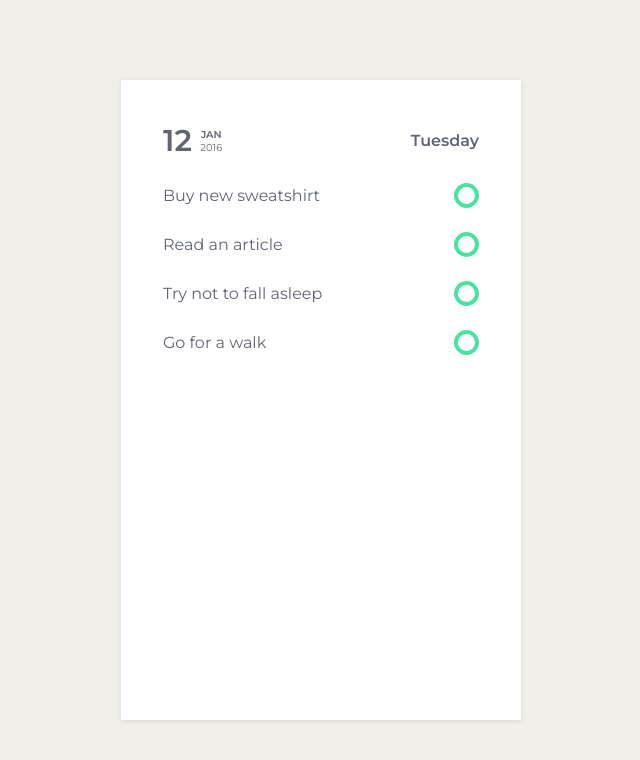
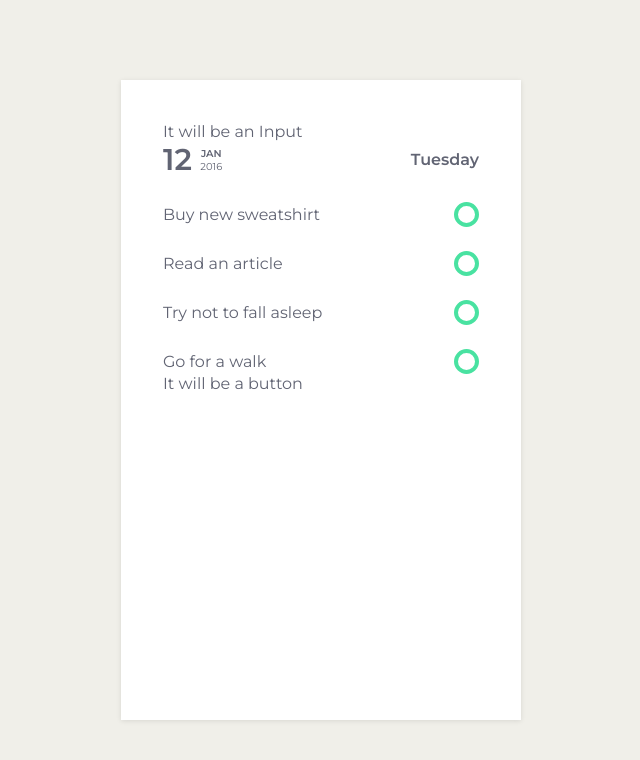
Before and after one commit to devshum/todo-react-app, a React (Create React App) app: page / in a window 1280 px wide. Shown: the top 760 px of the page, without its empty margins (319-959 px from the left). Built offline with nearby package versions, Linux system fonts and the light colour scheme.

Commit message:
added button and input folders

```diff
--- /dev/null
+++ b/src/components/Container/Button/Button.js
@@ -0,0 +1,6 @@
+import React from 'react';
+import styles from './Button.module.css';
+
+const Button = () => <div> It will be a button </div>
+
+export default Button;
--- a/src/components/Container/Container.js
+++ b/src/components/Container/Container.js
@@ -1,11 +1,15 @@
 import React from 'react';
+import Input from './Input/Input';
+import Button from './Button/Button';
 import Heading from './Heading/Heading';
 import styles from './Container.module.css';
 import TodosContainer from './Todos/TodosContainer';
 
 const Container = () => <div className={styles.container}>
+                            <Input />
                             <Heading />
                             <TodosContainer />
+                            <Button />
                         </div>
 
 export default Container;
--- /dev/null
+++ b/src/components/Container/Input/Input.js
@@ -0,0 +1,6 @@
+import React from 'react';
+import styles from './Input.module.css';
+
+const Input = () => <div> It will be an Input </div>
+
+export default Input;
--- a/src/components/Container/Todos/Todo/Todo.js
+++ b/src/components/Container/Todos/Todo/Todo.js
@@ -3,7 +3,8 @@ import styles from './Todo.module.css';
 
 const Todo = props => <div className={styles.todo}>
                             <input id={`${props.id}`} type="checkbox"/>
-                            <div>{props.text}</div>
+                            <figure>&times;</figure>
+                            <span>{props.text}</span>
                             <label htmlFor={`${props.id}`}>&nbsp;</label>
                        </div>
 
--- a/src/components/Container/Todos/Todo/Todo.module.css
+++ b/src/components/Container/Todos/Todo/Todo.module.css
@@ -3,8 +3,11 @@
     align-items: center;
     justify-content: space-between;
 
+    position: relative;
     margin-top: 2.4rem;
 }
+
+.todo, label { cursor: pointer; }
 
 .todo input { display: none; }
 
@@ -14,7 +17,6 @@
 .todo label {
     width: 2.5rem;
     height: 2.5rem;
-    cursor: pointer;
     position: relative;
     border: solid .4rem #49e2a1;
 }
@@ -33,12 +35,24 @@
     top: 50%;
 }
 
-.todo input:checked + div {
+.todo input:checked ~ span {
     color: #dbdde2;
+    text-decoration: line-through;
     animation: doneAnimation .5s;
 }
 
 .todo input:checked ~ label:after { opacity: 1; }
+
+.todo:hover figure { opacity: 1; }
+
+.todo figure {
+    transition: all .5s;
+    position: absolute;
+    color: #f76767;
+    font-size: 2rem;
+    left: -2.4rem;
+    opacity: 0;
+}
 
 @keyframes doneAnimation {
     0% {
--- a/src/components/Container/Todos/Todos.js
+++ b/src/components/Container/Todos/Todos.js
@@ -1,8 +1,8 @@
 import React from 'react';
-import ListItem from './Todo/Todo';
+import Todo from './Todo/Todo';
 
 const ListItems = props => {
-    const todos = props.todos.map(todo => <ListItem key={todo.id} id={todo.ID} text={todo.text} />)
+    const todos = props.todos.map(todo => <Todo key={todo.id} id={todo.ID} text={todo.text} />)
 
     return ( <div>{ todos}</div>)
 };
```
Also changed, not shown: src/assets/check.svg (deleted), src/components/Container/Button/Button.module.css (added), src/components/Container/Input/Input.module.css (added).
